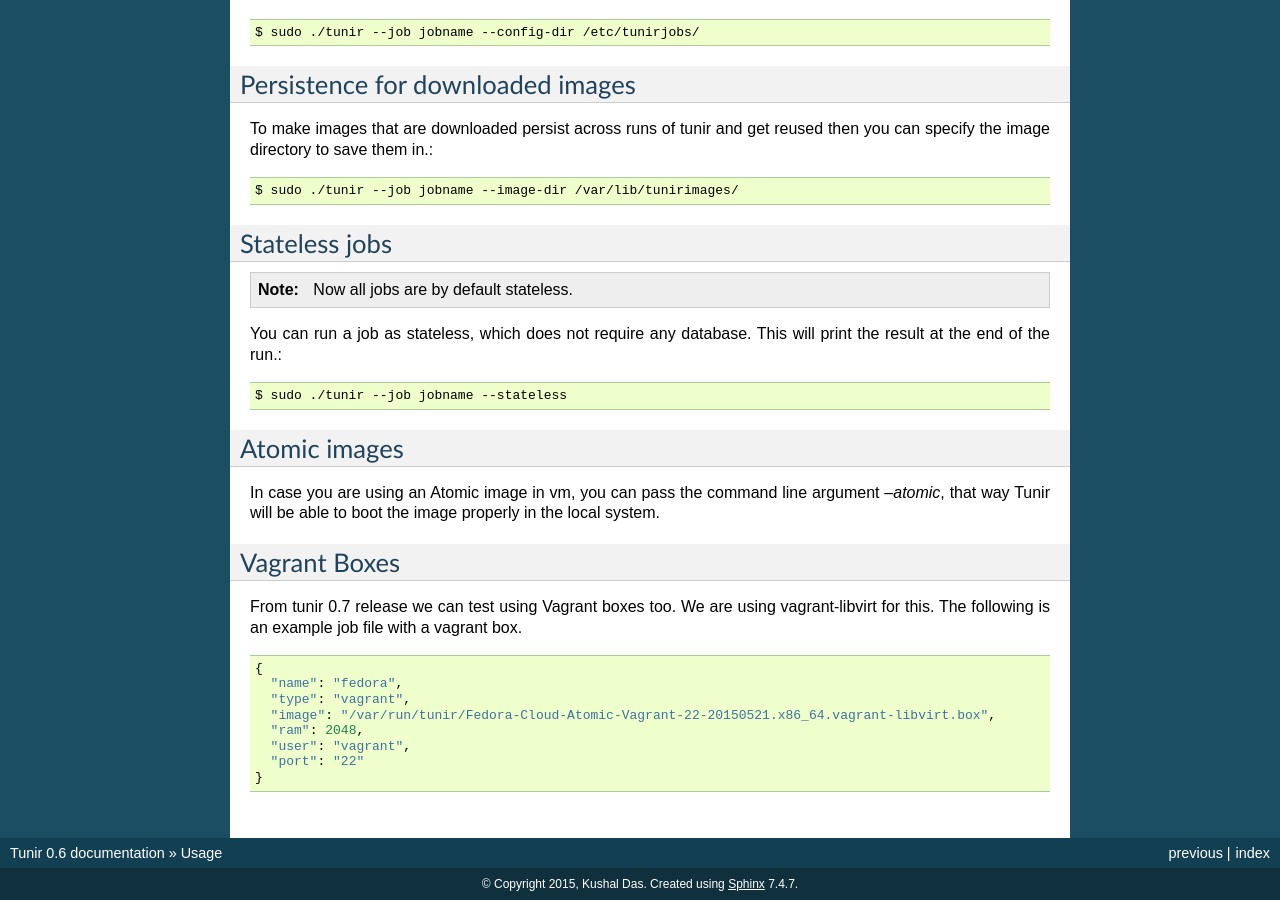
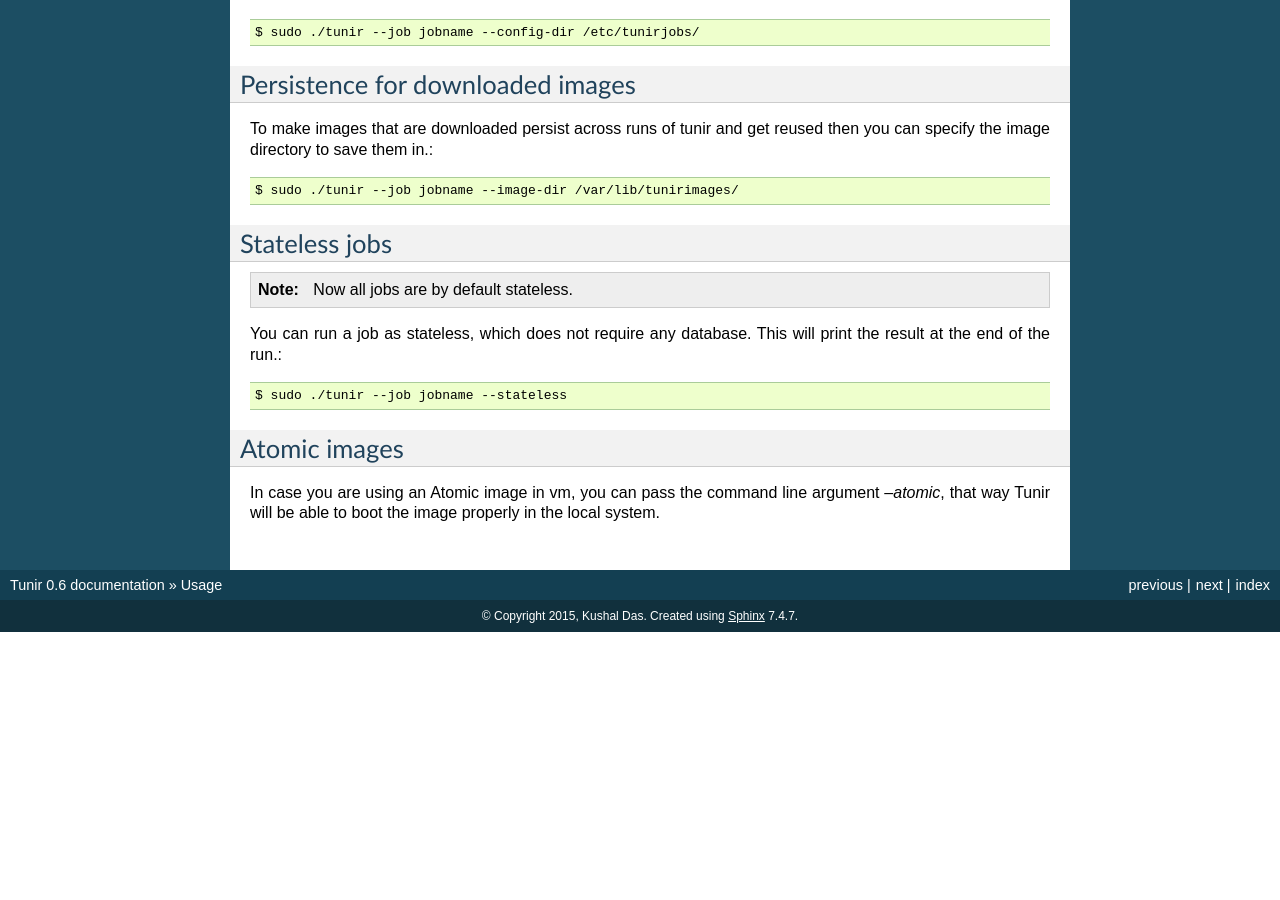
Before and after one commit to kushaldas/tunir, a Sphinx documentation site: the page built from docs/usage.rst, in a window 1280 px wide and 900 px high, scrolled down 1930 px. Built offline with Sphinx 7.4.7, drawn with Linux system fonts in a browser that asks for light colours; after the commit the page ends 2562 px from its top, so only the background shows below that; some of the changed text lies outside the part shown.

Commit message:
Moves vagrant into a different chapter.

```diff
--- a/docs/index.rst
+++ b/docs/index.rst
@@ -17,6 +17,7 @@ Contents:
    why
    installation
    usage
+   vagrant
 
 
 Indices and tables
--- a/docs/usage.rst
+++ b/docs/usage.rst
@@ -136,20 +136,3 @@ Atomic images
 
 In case you are using an Atomic image in vm, you can pass the command line argument *--atomic*, that way Tunir will be
 able to boot the image properly in the local system.
-
-Vagrant Boxes
---------------
-
-From tunir 0.7 release we can test using Vagrant boxes too. We are using vagrant-libvirt for this. The following is an example
-job file with a vagrant box.
-
-::
-
-    {
-      "name": "fedora",
-      "type": "vagrant",
-      "image": "/var/run/tunir/Fedora-Cloud-Atomic-Vagrant-22-20150521.x86_64.vagrant-libvirt.box",
-      "ram": 2048,
-      "user": "vagrant",
-      "port": "22"
-    }
```
Also changed, not shown: docs/vagrant.rst (added, +21 -0 lines).
